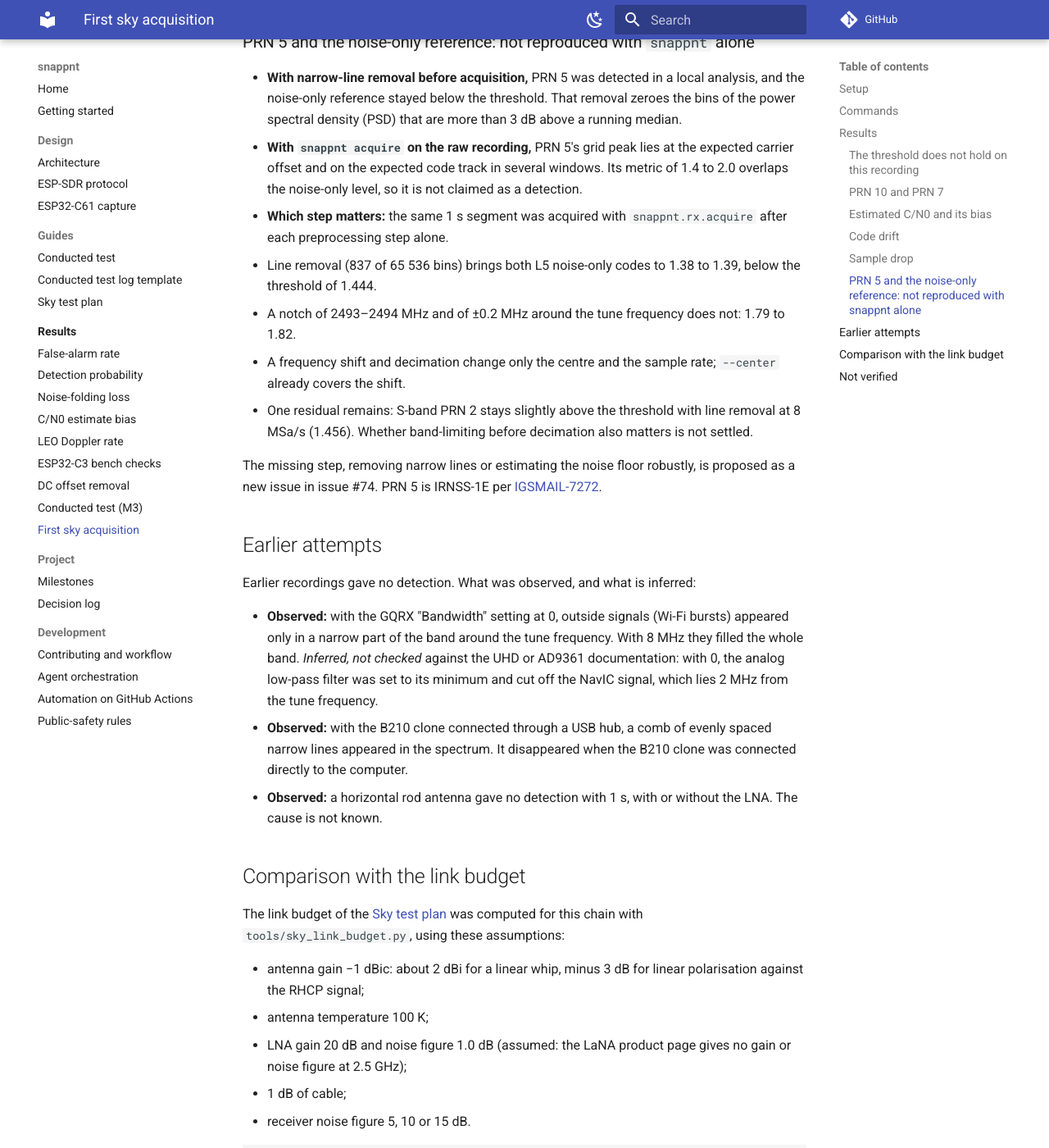
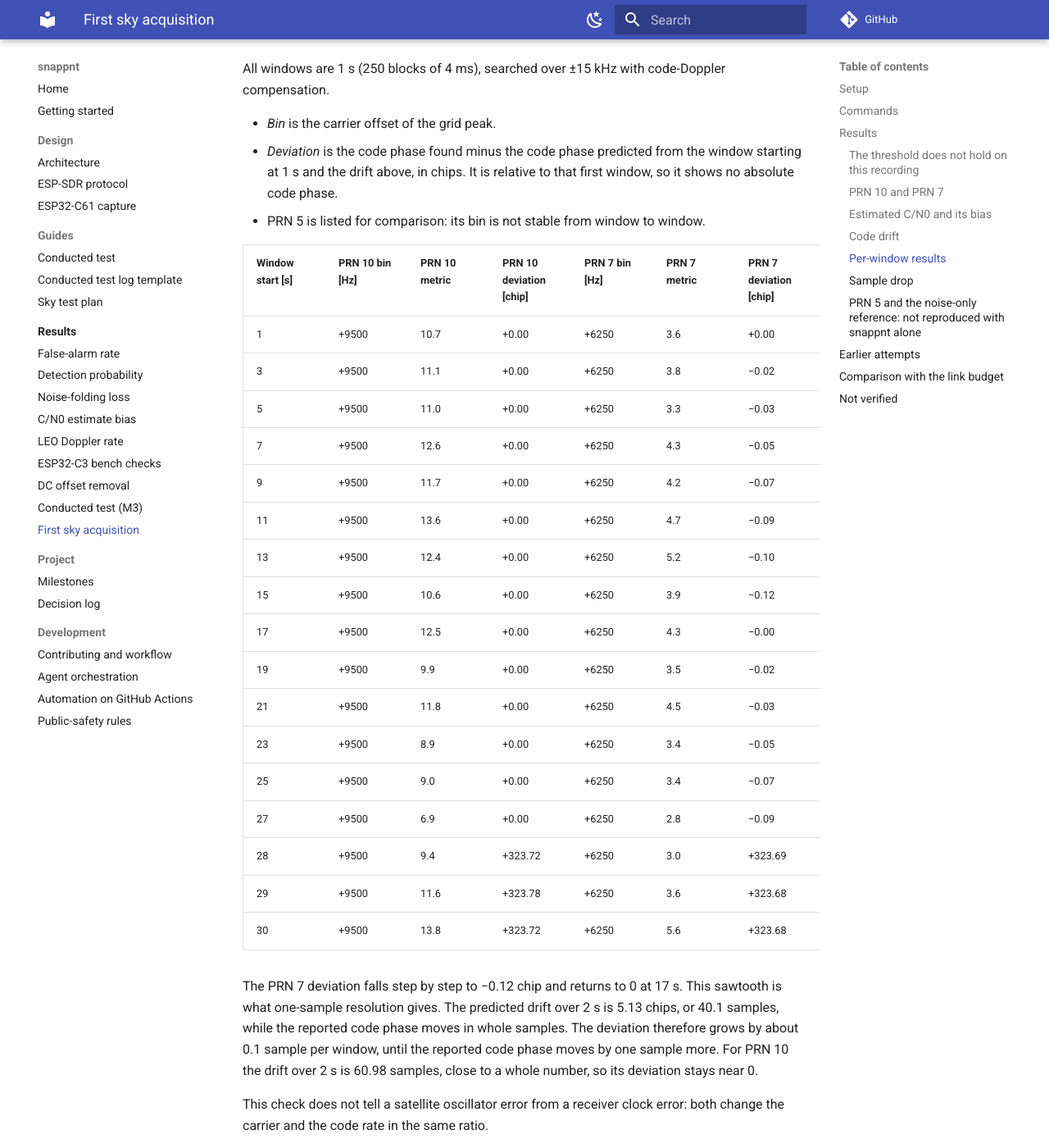
Before and after one commit to h-shiono/snappnt, an MkDocs documentation site: the page built from docs/results/sky-first-acquisition.md, in a window 1280 px wide and 1400 px high, scrolled down 4297 px. Shown: the whole window at 82% size. Built offline with MkDocs 1.6.1 and Material for MkDocs 9.7.7, drawn with Linux system fonts in a browser that asks for light colours; comment, search, counter and statistics services are not loaded; some of the changed text lies outside the part shown.

Commit message:
Address review: status text, long-recording options, per-window table
- README.md and docs/index.md: NavIC S-band SPS has been received from the
  sky with a B210-class SDR; acquisition from the sky with an ESP32 has not
  been shown yet.
- sky-test-plan.md: describe --code-doppler (direct reception only),
  --start-s / --duration-s (code phase refers to the segment's first sample,
  truth compared only from the first sample) and --center.
- Results page: options used and refine=False stated; per-window bins,
  metrics and code-drift deviations relative to the first window; link #80.

Co-Authored-By: Claude Opus 5.5 <noreply@anthropic.com>
Signed-off-by: h-shiono <hato.gnss@gmail.com>

```diff
--- a/docs/results/sky-first-acquisition.md
+++ b/docs/results/sky-first-acquisition.md
@@ -79,6 +79,18 @@ notch, no frequency shift, no decimation and no removal of narrow lines. The thr
 `snappnt acquire` is 1.4 for 1 s (1.444 with ±30 kHz, read from `snappnt.rx.acquire`) and 2.1
 for 0.2 s.
 
+Options used:
+
+- `--code-doppler` (GitHub issue #72) scales the replica's chip rate with the frequency bin, in
+  groups of bins. It assumes direct reception, with one clock for the LO and the sample clock,
+  as with the B210 clone here. `snappnt acquire` refuses it when the recording's frequency plan
+  has an external LO, because an LO error then moves the carrier without changing the code rate.
+- `--start-s` and `--duration-s` (GitHub issue #73) select a segment of the recording. The
+  reported code phase refers to the first sample of that segment, not of the file. For a
+  simulated recording, the truth is compared only when the segment starts at the first sample.
+- Frequency refinement was off (`refine=False`, the default of `snappnt acquire`). Carrier
+  offsets are therefore reported on the 125 Hz bin grid, and code phases on the sample grid.
+
 ## Results
 
 ### The threshold does not hold on this recording
@@ -109,8 +121,8 @@ Seventeen 1 s windows (±15 kHz) between 1 s and 31 s:
   and 25 s.
 - **PRN 7 is lower but consistent.** Its metric is 1.5 to 3 times the noise-only level, its
   carrier offset stays in the same bin in all 17 windows, and its code phase follows the
-  predicted drift (next section). A single window alone would be weak evidence; the 17
-  together are not consistent with noise.
+  predicted drift ("Per-window results" below). A single window alone would be weak
+  evidence; the 17 together are not consistent with noise.
 - **Not explained:** PRN 10 with 0.2 s starting at 0.5 s gives a carrier offset of +7750 Hz,
   against +9500 Hz in every other window. A disturbance in the first second of the
   recording (receiver settling, or an earlier sample drop) is an inference, not checked.
@@ -150,6 +162,42 @@ phase, since `snappnt acquire` does not interpolate between samples. The smaller
 PRN 10 is not a finer resolution: its drift over 2 s, 7.80 chips, happens to be close to a
 whole number of samples (61).
 
+### Per-window results
+
+All windows are 1 s (250 blocks of 4 ms), searched over ±15 kHz with code-Doppler compensation.
+
+- *Bin* is the carrier offset of the grid peak.
+- *Deviation* is the code phase found minus the code phase predicted from the window starting at
+  1 s and the drift above, in chips. It is relative to that first window, so it shows no
+  absolute code phase.
+- PRN 5 is listed for comparison: its bin is not stable from window to window.
+
+| Window start [s] | PRN 10 bin [Hz] | PRN 10 metric | PRN 10 deviation [chip] | PRN 7 bin [Hz] | PRN 7 metric | PRN 7 deviation [chip] | PRN 5 bin [Hz] | PRN 5 metric |
+|---|---|---|---|---|---|---|---|---|
+| 1 | +9500 | 10.7 | +0.00 | +6250 | 3.6 | +0.00 | +11625 | 2.0 |
+| 3 | +9500 | 11.1 | +0.00 | +6250 | 3.8 | −0.02 | +11625 | 1.6 |
+| 5 | +9500 | 11.0 | +0.00 | +6250 | 3.3 | −0.03 | +11625 | 1.5 |
+| 7 | +9500 | 12.6 | +0.00 | +6250 | 4.3 | −0.05 | +11625 | 1.6 |
+| 9 | +9500 | 11.7 | +0.00 | +6250 | 4.2 | −0.07 | +11625 | 1.5 |
+| 11 | +9500 | 13.6 | +0.00 | +6250 | 4.7 | −0.09 | +11625 | 1.5 |
+| 13 | +9500 | 12.4 | +0.00 | +6250 | 5.2 | −0.10 | +6000 | 1.5 |
+| 15 | +9500 | 10.6 | +0.00 | +6250 | 3.9 | −0.12 | +3000 | 1.4 |
+| 17 | +9500 | 12.5 | +0.00 | +6250 | 4.3 | −0.00 | +3000 | 1.5 |
+| 19 | +9500 | 9.9 | +0.00 | +6250 | 3.5 | −0.02 | +14000 | 1.5 |
+| 21 | +9500 | 11.8 | +0.00 | +6250 | 4.5 | −0.03 | +14000 | 1.5 |
+| 23 | +9500 | 8.9 | +0.00 | +6250 | 3.4 | −0.05 | +6000 | 1.4 |
+| 25 | +9500 | 9.0 | +0.00 | +6250 | 3.4 | −0.07 | +3000 | 1.4 |
+| 27 | +9500 | 6.9 | +0.00 | +6250 | 2.8 | −0.09 | +3000 | 1.5 |
+| 28 | +9500 | 9.4 | +323.72 | +6250 | 3.0 | +323.69 | +6000 | 1.4 |
+| 29 | +9500 | 11.6 | +323.78 | +6250 | 3.6 | +323.68 | +3000 | 1.4 |
+| 30 | +9500 | 13.8 | +323.72 | +6250 | 5.6 | +323.68 | +11625 | 1.6 |
+
+The PRN 7 deviation falls step by step to −0.12 chip and returns to 0 at 17 s. This sawtooth is
+what one-sample resolution gives. The predicted drift over 2 s is 5.13 chips, or 40.1 samples,
+while the reported code phase moves in whole samples. The deviation therefore grows by about
+0.1 sample per window, until the reported code phase moves by one sample more. For PRN 10 the
+drift over 2 s is 60.98 samples, close to a whole number, so its deviation stays near 0.
+
 This check does not tell a satellite oscillator error from a receiver clock error: both change
 the carrier and the code rate in the same ratio.
 
@@ -182,8 +230,8 @@ whole number of code periods (8000 samples each).
   - One residual remains: S-band PRN 2 stays slightly above the threshold with line removal at
     8 MSa/s (1.456). Whether band-limiting before decimation also matters is not settled.
 
-The missing step, removing narrow lines or estimating the noise floor robustly, is proposed
-as a new issue in issue #74. PRN 5 is IRNSS-1E per
+The missing step, removing narrow lines or estimating the noise floor robustly, is GitHub
+issue [#80](https://github.com/h-shiono/snappnt/issues/80). PRN 5 is IRNSS-1E per
 [IGSMAIL-7272](https://lists.igs.org/pipermail/igsmail/2016/001106.html).
 
 ## Earlier attempts
@@ -246,5 +294,5 @@ recording through a band-pass filter.
 - The satellite behind PRN 7 (IRNSS-1G is inferred) and behind PRN 10 (NVS-01 per secondary
   sources only).
 - The bias of the C/N0 estimate for 250 blocks of 4 ms on a recording with narrow lines.
-- PRN 5 with `snappnt` commands alone (pending the new issue on narrow-line removal).
+- PRN 5 with `snappnt` commands alone (pending GitHub issue #80 on narrow lines).
 - The cause of the different carrier offset of PRN 10 in the 0.2 s window starting at 0.5 s.
```
Also changed, not shown: README.md (+20 -5 lines), docs/guides/sky-test-plan.md (+37 -1 lines), docs/index.md (+4 -2 lines).
